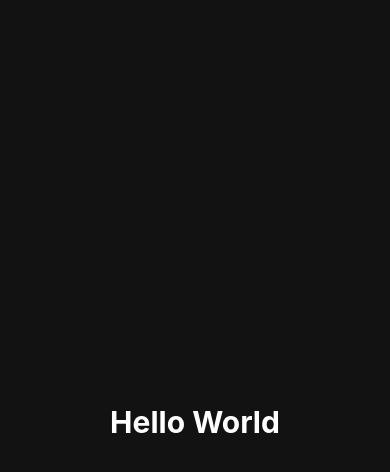
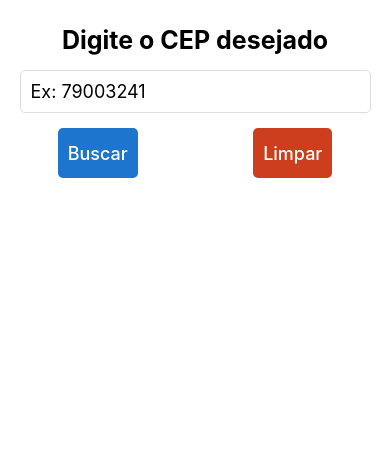
Before and after one commit to danigon1998/ProjetosReactNative, a React Native app: screen / in a window 390 px wide. Shown: the top 472 px of the page. Built offline with nearby package versions, Linux system fonts and the light colour scheme.

Commit message:
Criado app para buscar o CEP

```diff
--- a/App.tsx
+++ b/App.tsx
@@ -1,24 +1,118 @@
-import React from "react";
-import {View, Text, StyleSheet} from "react-native";
+import React, {useState, useRef} from "react";
+import {View, Text, StyleSheet, TextInput, TouchableOpacity, SafeAreaView, Alert, Keyboard} from "react-native";
+import api from "./src/services/api";
 
 export default function App(){
+
+  const [cep, setCep] = useState("");
+  const [cepUser, setCepUser] = useState<any>(null);
+  const inputRef = useRef<TextInput>(null);
+
+  async function buscar(){
+    if(cep == ""){
+      Alert.alert("Digite um CEP válido");
+      return;
+    }
+    try{
+      const response = await api.get(`${cep}/json/`)
+      setCepUser(response.data)
+      Keyboard.dismiss()
+    }
+    catch(error){
+      Alert.alert("Erro ao buscar CEP");
+      setCep("");
+      return;
+    }
+  }
+
+  function limpar(){
+    setCep("");
+    inputRef.current?.focus();
+    setCepUser(null);
+  }
+
   return(
-    <View style={styles.container}>
-      <Text style={styles.text}>Hello World</Text>
-    </View>
+    <SafeAreaView style={styles.container}>
+      <View style={{alignItems:"center"}}>
+        <Text style={styles.text}>Digite o CEP desejado</Text>
+        <TextInput
+        style={styles.input}
+        placeholder="Ex: 79003241"
+        value={cep}
+        onChangeText={(text)=>{setCep(text)}}
+        keyboardType="numeric"
+        ref={inputRef}
+        />
+      </View>
+      <View style={styles.areaBtn}>
+        <TouchableOpacity style={[styles.botao, {backgroundColor:"#1D75CD"}]}
+        onPress={buscar}
+        >
+          <Text style={styles.textBtn}>Buscar</Text>
+        </TouchableOpacity>
+        <TouchableOpacity style={[styles.botao, {backgroundColor:"#CD3E1D"}]}
+        onPress={limpar}
+        >
+          <Text style={styles.textBtn}>Limpar</Text>
+        </TouchableOpacity>
+      </View>
+      {cepUser &&
+      <View style={styles.resultado}>
+        <Text style={styles.itemText}>CEP: {cepUser.cep}</Text>
+        <Text style={styles.itemText}>Logradouro: {cepUser.logradouro}</Text>
+        <Text style={styles.itemText}>Bairro: {cepUser.bairro}</Text>
+        <Text style={styles.itemText}>Cidade: {cepUser.localidade}</Text>
+        <Text style={styles.itemText}>Estado: {cepUser.uf}</Text>
+      </View>
+      }
+    </SafeAreaView>
   )
 }
 
 const styles = StyleSheet.create({
   container:{
     flex:1,
-    justifyContent:"center",
-    alignItems:"center",
-    backgroundColor:"#121212"
+  },
+  input:{
+    backgroundColor:"#FFF",
+    borderWidth:1,
+    borderColor:"#DDD",
+    width:"90%",
+    borderRadius:5,
+    padding:10,
+    fontSize:18
   },
   text:{
-    color:"#fff",
-    fontSize:30,
+    marginTop: 25,
+    marginBottom: 15,
+    fontSize:25,
     fontWeight:"bold"
+  },
+  areaBtn:{
+    flexDirection:"row",
+    alignItems:"center",
+    marginTop:15,
+    justifyContent:"space-around",
+  },
+  botao:{
+    height:50,
+    alignItems:"center",
+    justifyContent:"center",
+    borderRadius:5,
+    padding:10
+  },
+  textBtn:{
+    color:"#FFF",
+    fontSize:18,
+    fontWeight: 500
+  },
+  resultado:{
+    flex: 1,
+    justifyContent:"center",
+    alignItems:"center"
+  },
+  itemText:{
+    fontSize:22,
+    color:"#000"
   }
 })
--- /dev/null
+++ b/src/services/api.ts
@@ -0,0 +1,7 @@
+import axios from "axios";
+
+const api = axios.create({
+  baseURL: "https://viacep.com.br/ws/",
+});
+
+export default api
```
